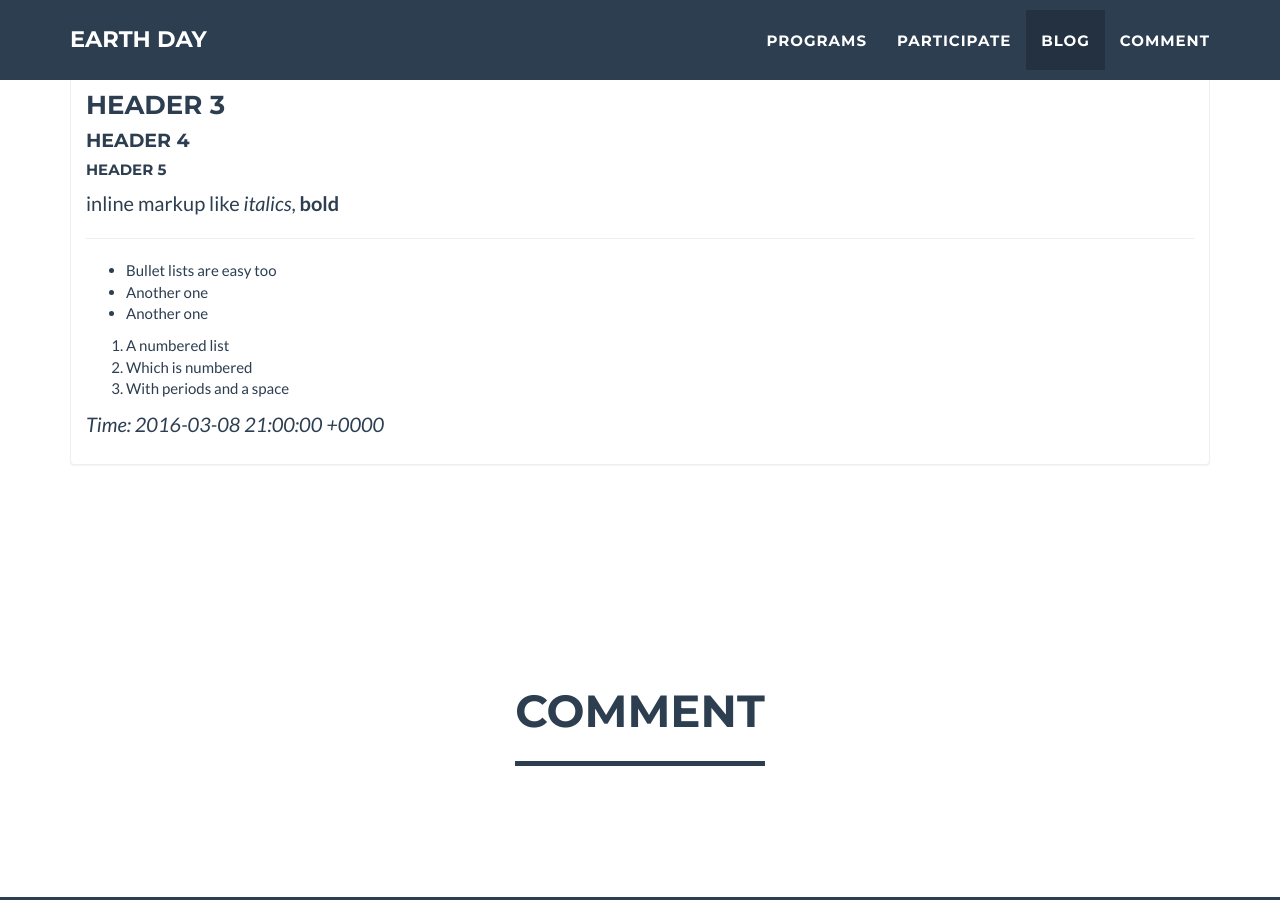
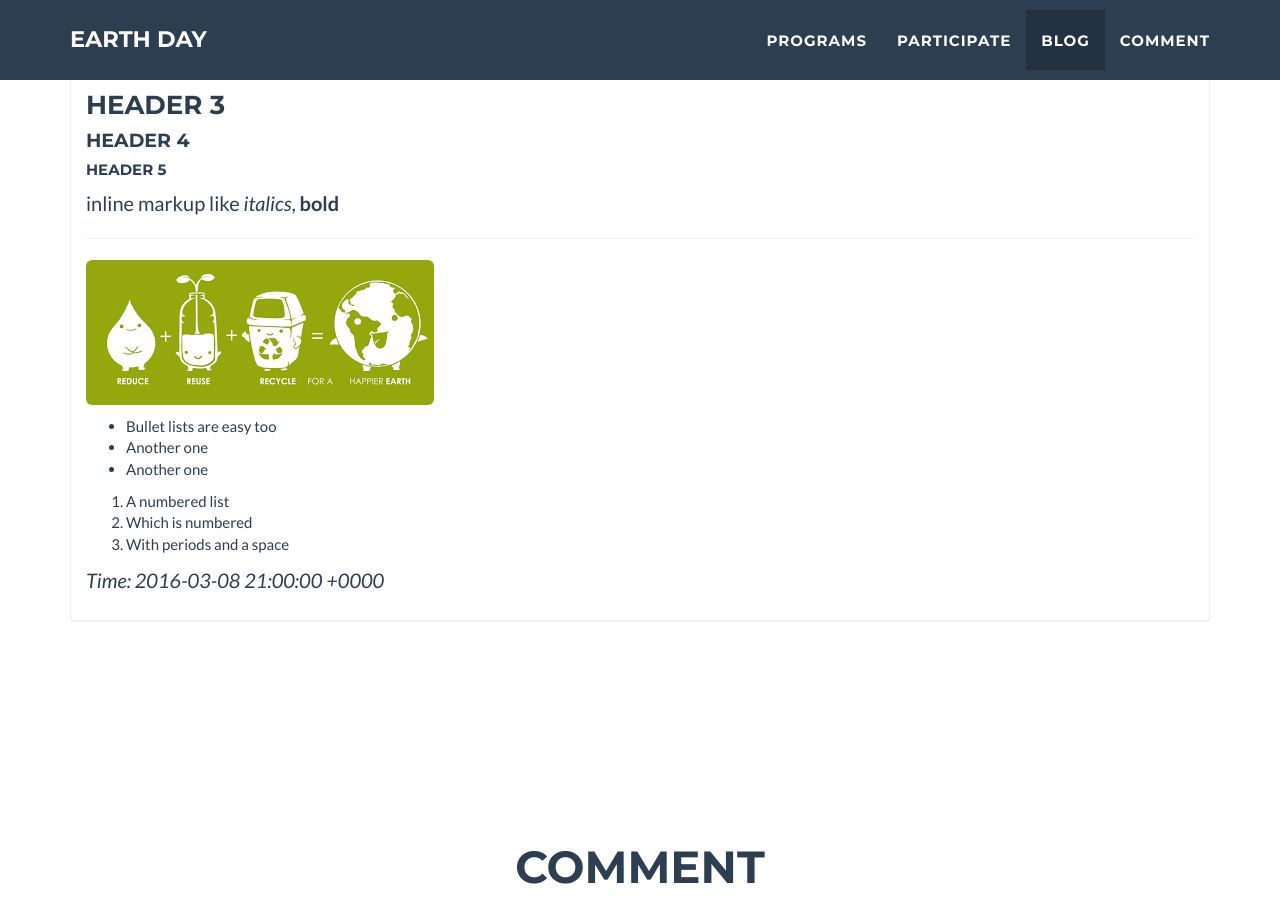
Before and after one commit to bulldogearthday/bulldogearthday2016.github.com, a Jekyll site: the page built from _posts/2016-03-08-trial.markdown, in a window 1280 px wide and 900 px high, scrolled down 1708 px. Built offline with Jekyll 4.4.1, drawn with Linux system fonts in a browser that asks for light colours; comment, search, counter and statistics services are not loaded.

Commit message:
Adding image to the trial post

```diff
--- a/_posts/2016-03-08-trial.markdown
+++ b/_posts/2016-03-08-trial.markdown
@@ -20,6 +20,8 @@ inline markup like _italics_,  **bold**
 
 --------------
 
+![alternative text](/img/posts/download.png "Title is optional"){: .center-image .img-responsive .img-rounded }
+
 * Bullet lists are easy too
 - Another one
 + Another one
```
